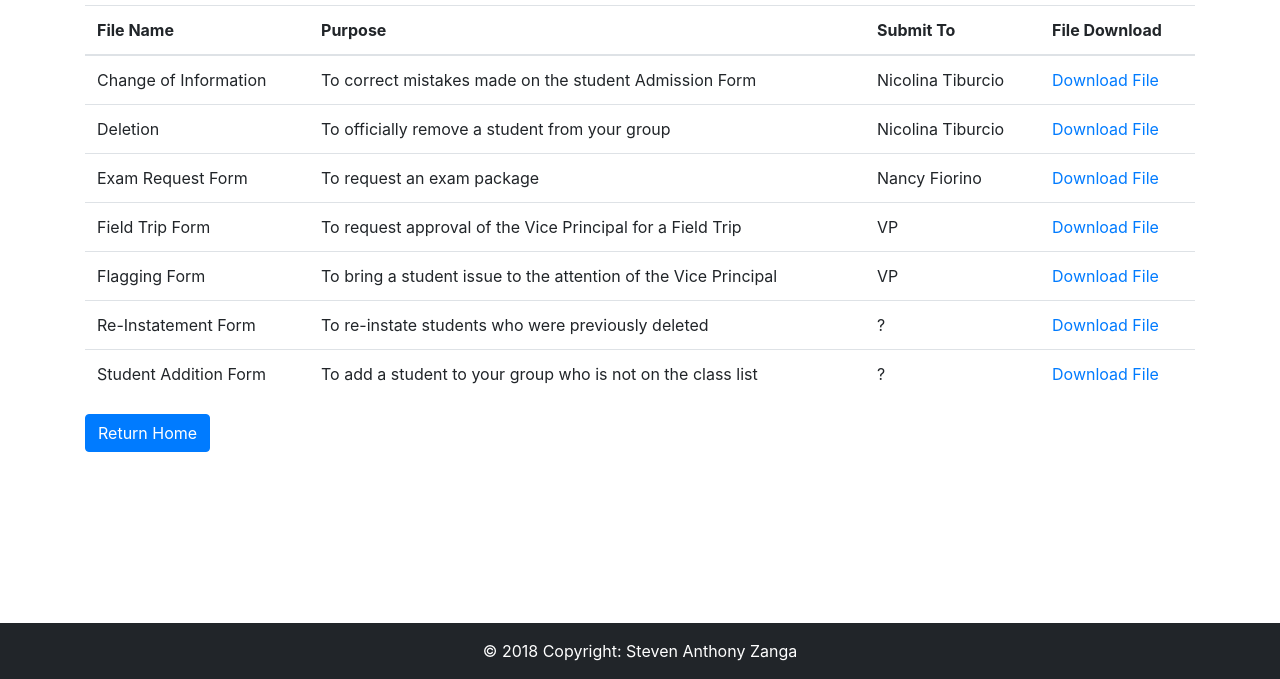
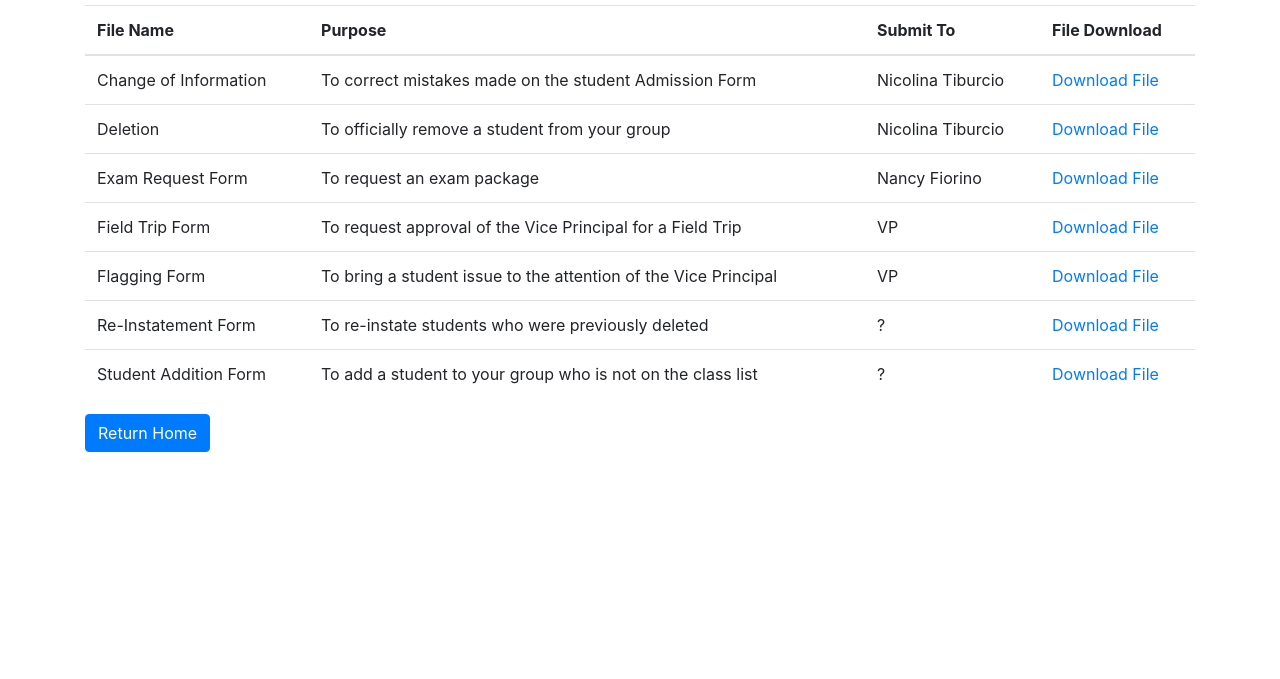
Before and after one commit to stevau5/emsb-sab, a website: page Views/browse.html in a window 1280 px wide. Shown: the part 121-800 px from the top of the page. Drawn offline with nearby package versions, Linux system fonts and the light colour scheme.

Commit message:
edited footer

```diff
--- a/Views/browse.html
+++ b/Views/browse.html
@@ -144,22 +144,7 @@
     </div>
   </body>
 
-  <footer>
-    <div class="footer-copyright text-center py-3">
-      © 2018 Copyright: Steven Anthony Zanga
-    </div>
-  </footer>
-
   <style>
-    footer {
-      position: fixed;
-      left: 0;
-      bottom: 0;
-      width: 100%;
-      background-color: #212529;
-      color: white;
-      text-align: center;
-    }
 
     body {
       min-height: 400px;
```
Also changed, not shown: Views/contact.html (+2 -14 lines), Views/index.html (+3 -1 lines), Views/paperwork.html (+2 -14 lines).
